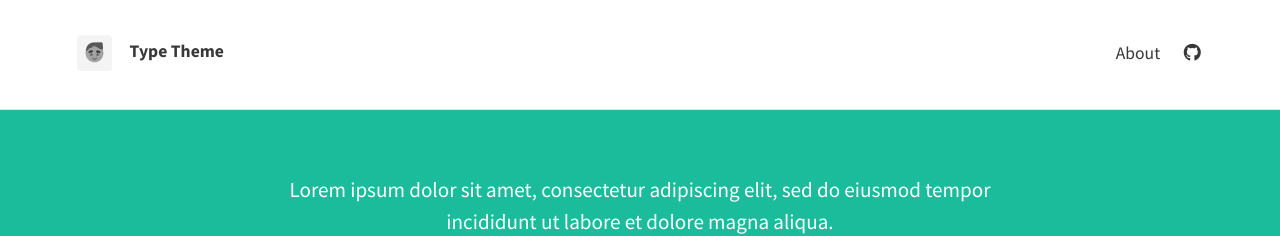
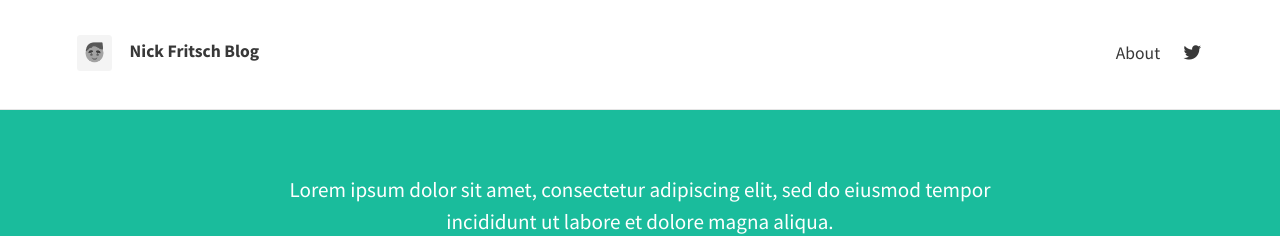
Before and after one commit to nickfritsch/nickfritsch.github.io, a Jekyll site: the page built from index.html, in a window 1280 px wide. Shown: the top 236 px of the page. Built offline with Jekyll 4.4.1, drawn with Linux system fonts in a browser that asks for light colours; nearby versions of some CDN libraries; the list of posts is cut into pages by our own code.

Commit message:
Update _config.yml

```diff
--- a/_config.yml
+++ b/_config.yml
@@ -1,15 +1,15 @@
 # SITE CONFIGURATION
 baseurl: "/type-theme"
-url: "https://rohanchandra.github.io/"
+url: "https://nickfritsch.github.io/"
 
 # THEME-SPECIFIC CONFIGURATION
 theme_settings:
   # Meta
-  title: Type Theme
+  title: Nick Fritsch Blog
   avatar: assets/img/avatar.png
   favicon: assets/favicon.ico
   gravatar: # Email MD5 hash
-  description: "A website with blog posts and pages" # used by search engines
+  description: "A technology and sports blog" # used by search engines
 
   # Header and footer text
   header_text: >
@@ -29,7 +29,7 @@ theme_settings:
   facebook:
   flickr:
   gitlab:
-  github: "rohanchandra/type-theme"
+  github:
   gitter:
   google_plus:
   instagram:
@@ -40,7 +40,7 @@ theme_settings:
   stack_exchange:  # Full URL
   steam:
   tumblr:
-  twitter:
+  twitter: nfritsch
   wordpress:
   youtube:
 
```
